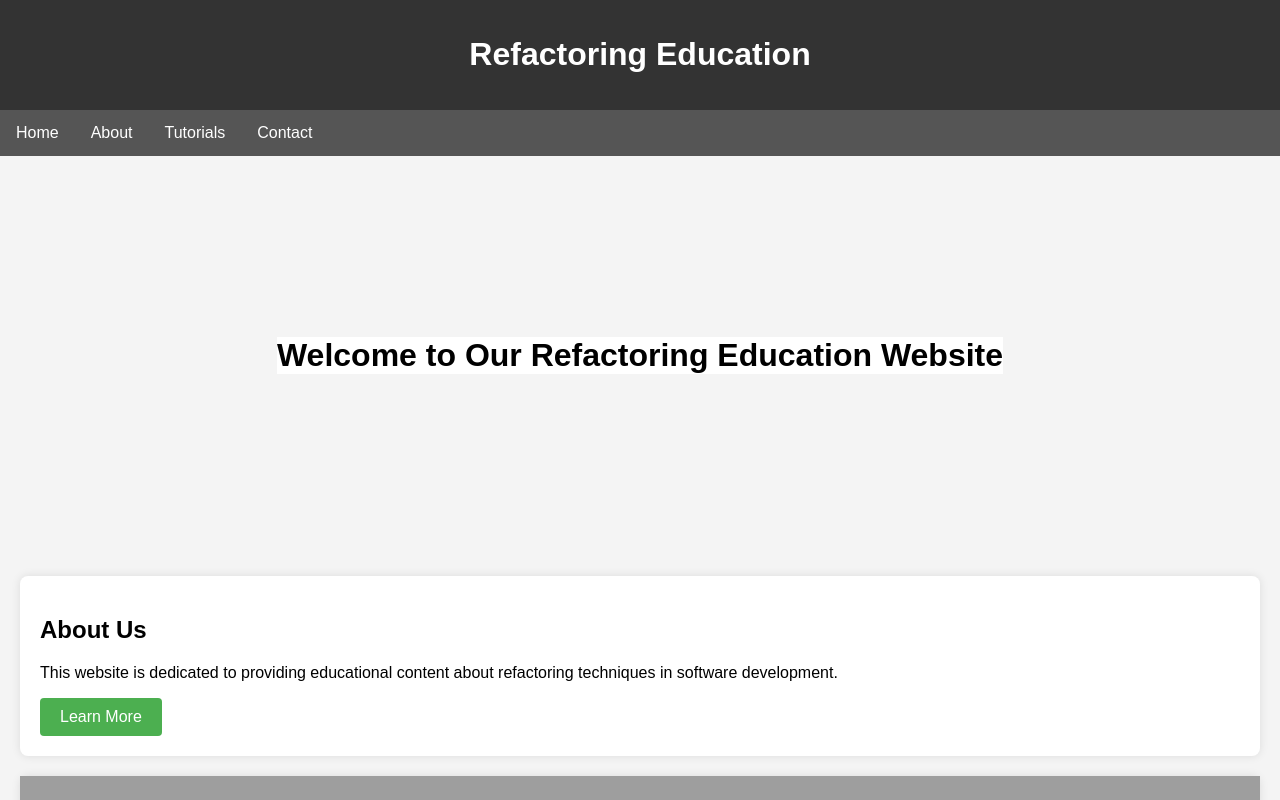
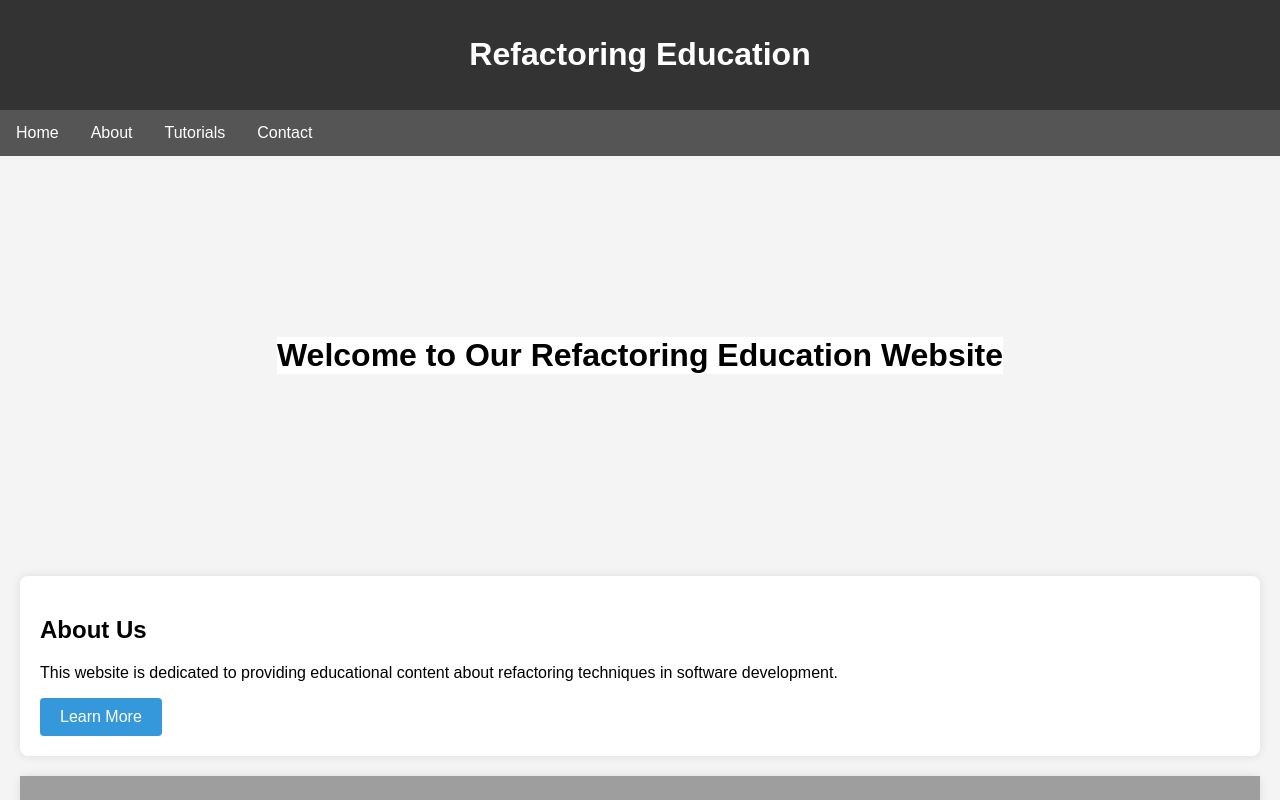
Before and after one commit to jashreddy/SE-Updated, a plain HTML site: page index.html in a window 1280 px wide. Shown: the top 800 px of the page. Drawn offline with Linux system fonts and the light colour scheme; grey boxes are pictures that could not be loaded.

Commit message:
Update index.html
<button style="color: #fff; background-color: #3498db;">
            Learn More
        </button>

Rectified Error

```diff
--- a/index.html
+++ b/index.html
@@ -140,7 +140,9 @@
     <section>
         <h2>About Us</h2>
         <p>This website is dedicated to providing educational content about refactoring techniques in software development.</p>
-        <button>Learn More</button>
+        <button style="color: #fff; background-color: #3498db;">
+            Learn More
+        </button>
     </section>
 
     <section class="video-container">
```
